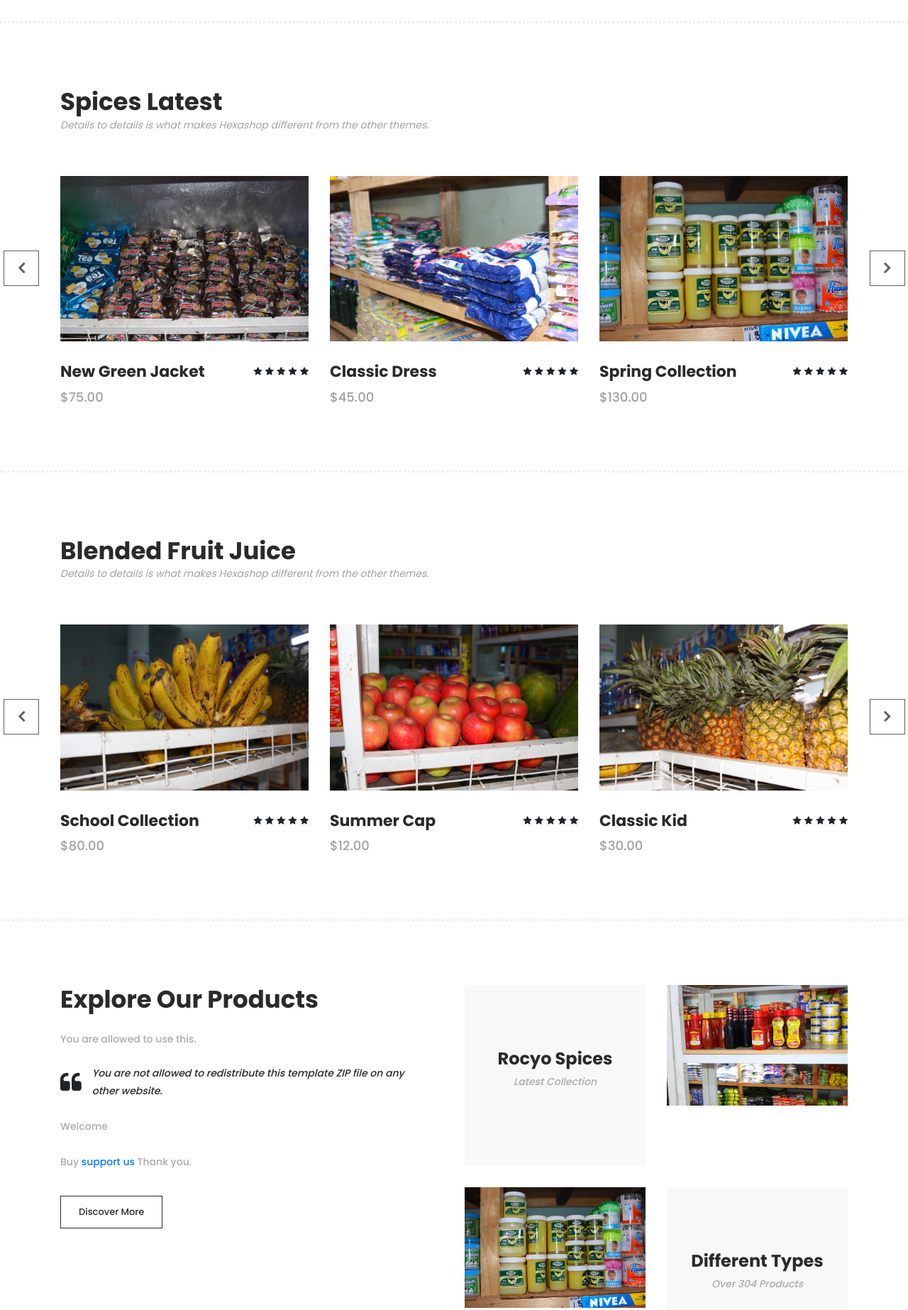
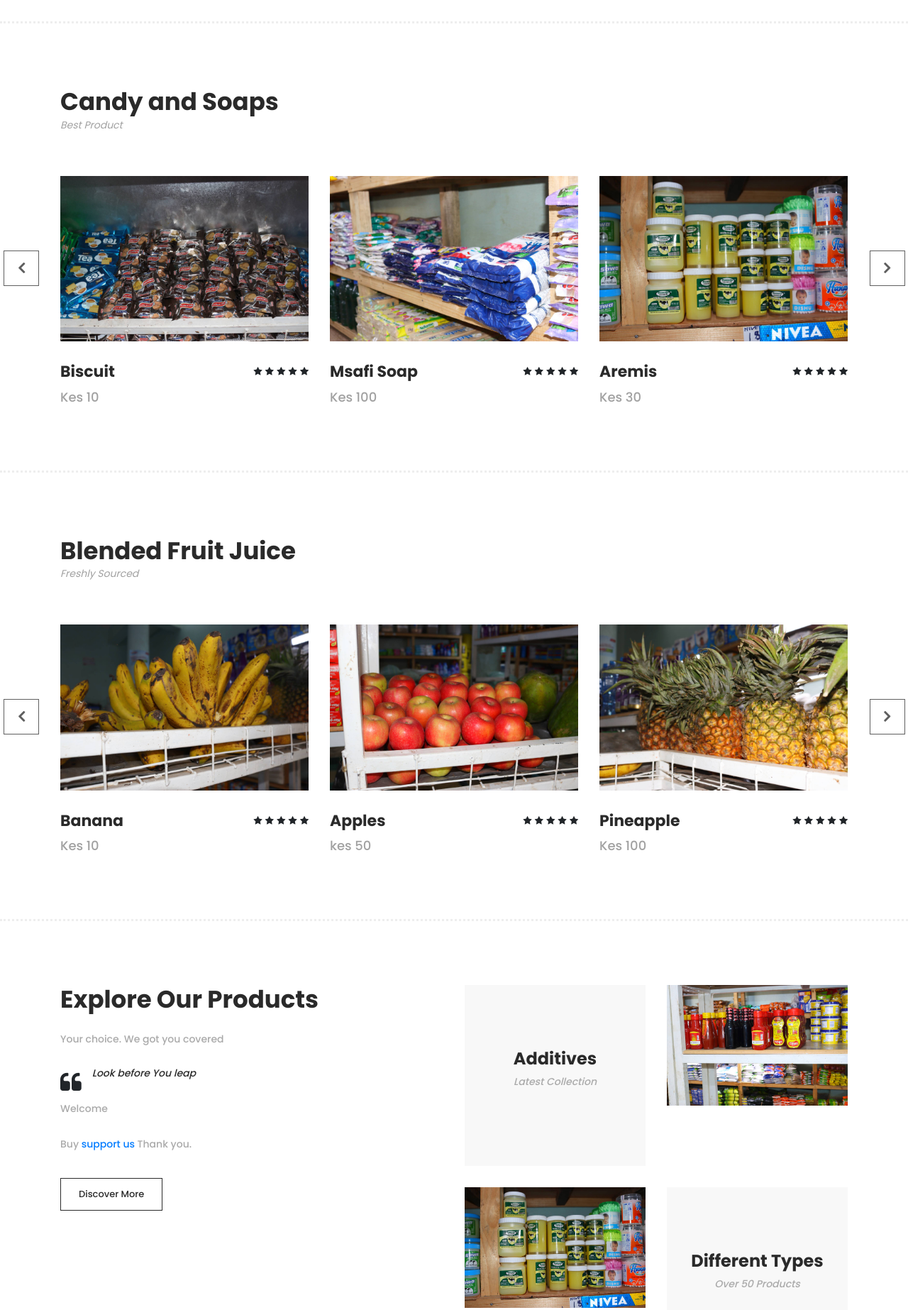
Before and after one commit to Kellylemayianit/tricha, a plain HTML site: page index.html in a window 1280 px wide. Shown: the part 1260-3106 px from the top of the page at 71% size. Drawn offline with Linux system fonts and the light colour scheme.

Commit message:
Add files via upload

```diff
--- a/index.html
+++ b/index.html
@@ -296,8 +296,8 @@
             <div class="row">
                 <div class="col-lg-6">
                     <div class="section-heading">
-                        <h2>Spices Latest</h2>
-                        <span>Details to details is what makes Hexashop different from the other themes.</span>
+                        <h2>Candy and Soaps</h2>
+                        <span>Best Product</span>
                     </div>
                 </div>
             </div>
@@ -319,8 +319,8 @@
                                     <img src="assets/images/women-01.jpg" alt="">
                                 </div>
                                 <div class="down-content">
-                                    <h4>New Green Jacket</h4>
-                                    <span>$75.00</span>
+                                    <h4>Biscuit</h4>
+                                    <span>Kes 10</span>
                                     <ul class="stars">
                                         <li><i class="fa fa-star"></i></li>
                                         <li><i class="fa fa-star"></i></li>
@@ -342,8 +342,8 @@
                                     <img src="assets/images/women-02.jpg" alt="">
                                 </div>
                                 <div class="down-content">
-                                    <h4>Classic Dress</h4>
-                                    <span>$45.00</span>
+                                    <h4>Msafi Soap</h4>
+                                    <span>Kes 100</span>
                                     <ul class="stars">
                                         <li><i class="fa fa-star"></i></li>
                                         <li><i class="fa fa-star"></i></li>
@@ -365,8 +365,8 @@
                                     <img src="assets/images/women-03.jpg" alt="">
                                 </div>
                                 <div class="down-content">
-                                    <h4>Spring Collection</h4>
-                                    <span>$130.00</span>
+                                    <h4>Aremis</h4>
+                                    <span>Kes 30</span>
                                     <ul class="stars">
                                         <li><i class="fa fa-star"></i></li>
                                         <li><i class="fa fa-star"></i></li>
@@ -388,8 +388,8 @@
                                     <img src="assets/images/women-01.jpg" alt="">
                                 </div>
                                 <div class="down-content">
-                                    <h4>Classic Spring</h4>
-                                    <span>$120.00</span>
+                                    <h4>Biscuits</h4>
+                                    <span>Kes 10</span>
                                     <ul class="stars">
                                         <li><i class="fa fa-star"></i></li>
                                         <li><i class="fa fa-star"></i></li>
@@ -414,7 +414,7 @@
                 <div class="col-lg-6">
                     <div class="section-heading">
                         <h2>Blended  Fruit Juice</h2>
-                        <span>Details to details is what makes Hexashop different from the other themes.</span>
+                        <span>Freshly Sourced</span>
                     </div>
                 </div>
             </div>
@@ -436,8 +436,8 @@
                                     <img src="assets/images/kid-01.jpg" alt="">
                                 </div>
                                 <div class="down-content">
-                                    <h4>School Collection</h4>
-                                    <span>$80.00</span>
+                                    <h4>Banana</h4>
+                                    <span>Kes 10</span>
                                     <ul class="stars">
                                         <li><i class="fa fa-star"></i></li>
                                         <li><i class="fa fa-star"></i></li>
@@ -459,8 +459,8 @@
                                     <img src="assets/images/kid-02.jpg" alt="">
                                 </div>
                                 <div class="down-content">
-                                    <h4>Summer Cap</h4>
-                                    <span>$12.00</span>
+                                    <h4>Apples</h4>
+                                    <span>kes 50</span>
                                     <ul class="stars">
                                         <li><i class="fa fa-star"></i></li>
                                         <li><i class="fa fa-star"></i></li>
@@ -482,8 +482,8 @@
                                     <img src="assets/images/kid-03.jpg" alt="">
                                 </div>
                                 <div class="down-content">
-                                    <h4>Classic Kid</h4>
-                                    <span>$30.00</span>
+                                    <h4>Pineapple</h4>
+                                    <span>Kes 100</span>
                                     <ul class="stars">
                                         <li><i class="fa fa-star"></i></li>
                                         <li><i class="fa fa-star"></i></li>
@@ -505,8 +505,8 @@
                                     <img src="assets/images/kid-01.jpg" alt="">
                                 </div>
                                 <div class="down-content">
-                                    <h4>Classic Spring</h4>
-                                    <span>$120.00</span>
+                                    <h4>banana</h4>
+                                    <span>kes 10</span>
                                     <ul class="stars">
                                         <li><i class="fa fa-star"></i></li>
                                         <li><i class="fa fa-star"></i></li>
@@ -531,9 +531,9 @@
                 <div class="col-lg-6">
                     <div class="left-content">
                         <h2>Explore Our Products</h2>
-                        <span>You are allowed to use this.</span>
+                        <span>Your choice. We got you covered</span>
                         <div class="quote">
-                            <i class="fa fa-quote-left"></i><p>You are not allowed to redistribute this template ZIP file on any other website.</p>
+                            <i class="fa fa-quote-left"></i><p>Look before You leap</p>
                         </div>
                         <p>Welcome</p>
                         <p>Buy <a rel="nofollow" href="https://paypal.me/templatemo" target="_blank">support us</a>  Thank you.</p>
@@ -547,7 +547,7 @@
                         <div class="row">
                             <div class="col-lg-6">
                                 <div class="leather">
-                                    <h4>Rocyo Spices</h4>
+                                    <h4>Additives</h4>
                                     <span>Latest Collection</span>
                                 </div>
                             </div>
@@ -564,7 +564,7 @@
                             <div class="col-lg-6">
                                 <div class="types">
                                     <h4>Different Types</h4>
-                                    <span>Over 304 Products</span>
+                                    <span>Over 50 Products</span>
                                 </div>
                             </div>
                         </div>
@@ -593,7 +593,7 @@
                     <div class="thumb">
                         <div class="icon">
                             <a href="http://instagram.com">
-                                <h6>Fashion</h6>
+                                <h6>Team</h6>
                                 <i class="fa fa-instagram"></i>
                             </a>
                         </div>
@@ -604,7 +604,7 @@
                     <div class="thumb">
                         <div class="icon">
                             <a href="http://instagram.com">
-                                <h6>New</h6>
+                                <h6>team</h6>
                                 <i class="fa fa-instagram"></i>
                             </a>
                         </div>
@@ -615,7 +615,7 @@
                     <div class="thumb">
                         <div class="icon">
                             <a href="http://instagram.com">
-                                <h6>Brand</h6>
+                                <h6>Owner</h6>
                                 <i class="fa fa-instagram"></i>
                             </a>
                         </div>
@@ -626,7 +626,7 @@
                     <div class="thumb">
                         <div class="icon">
                             <a href="http://instagram.com">
-                                <h6>Makeup</h6>
+                                <h6>Products</h6>
                                 <i class="fa fa-instagram"></i>
                             </a>
                         </div>
@@ -637,7 +637,7 @@
                     <div class="thumb">
                         <div class="icon">
                             <a href="http://instagram.com">
-                                <h6>Leather</h6>
+                                <h6>Reception</h6>
                                 <i class="fa fa-instagram"></i>
                             </a>
                         </div>
@@ -648,7 +648,7 @@
                     <div class="thumb">
                         <div class="icon">
                             <a href="http://instagram.com">
-                                <h6>Bag</h6>
+                                <h6>owner</h6>
                                 <i class="fa fa-instagram"></i>
                             </a>
                         </div>
@@ -667,7 +667,7 @@
                 <div class="col-lg-8">
                     <div class="section-heading">
                         <h2>By Subscribing To Our Newsletter You Can Get 30% Off</h2>
-                        <span>Details to details is what makes Hexashop different from the other themes.</span>
+                        <span>Here you get better deals when we just launch. don't be left out.</span>
                     </div>
                     <form id="subscribe" action="" method="get">
                         <div class="row">
@@ -693,15 +693,15 @@
                     <div class="row">
                         <div class="col-6">
                             <ul>
-                                <li>Store Location:<br><span>Sunny Isles Beach, FL 33160, United States</span></li>
+                                <li>Store Location:<br><span>Kimana</span></li>
                                 <li>Phone:<br><span>010-020-0340</span></li>
-                                <li>Office Location:<br><span>North Miami Beach</span></li>
+                                <li>Office Location:<br><span>Kajiao South</span></li>
                             </ul>
                         </div>
                         <div class="col-6">
                             <ul>
                                 <li>Work Hours:<br><span>07:30 AM - 9:30 PM Daily</span></li>
-                                <li>Email:<br><span>info@company.com</span></li>
+                                <li>Email:<br><span>tricha@gmail.com</span></li>
                                 <li>Social Media:<br><span><a href="#">Facebook</a>, <a href="#">Instagram</a>, <a href="#">Behance</a>, <a href="#">Linkedin</a></span></li>
                             </ul>
                         </div>
@@ -722,7 +722,7 @@
                             <img src="assets/images/white-logo.png" alt="hexashop ecommerce templatemo">
                         </div>
                         <ul>
-                            <li><a href="#">16501 Collins Ave, Sunny Isles Beach, FL 33160, United States</a></li>
+                            <li><a href="#">Kimana kajiado</a></li>
                             <li><a href="#">tricha@company.com</a></li>
                             <li><a href="#">010-020-0340</a></li>
                         </ul>
```
